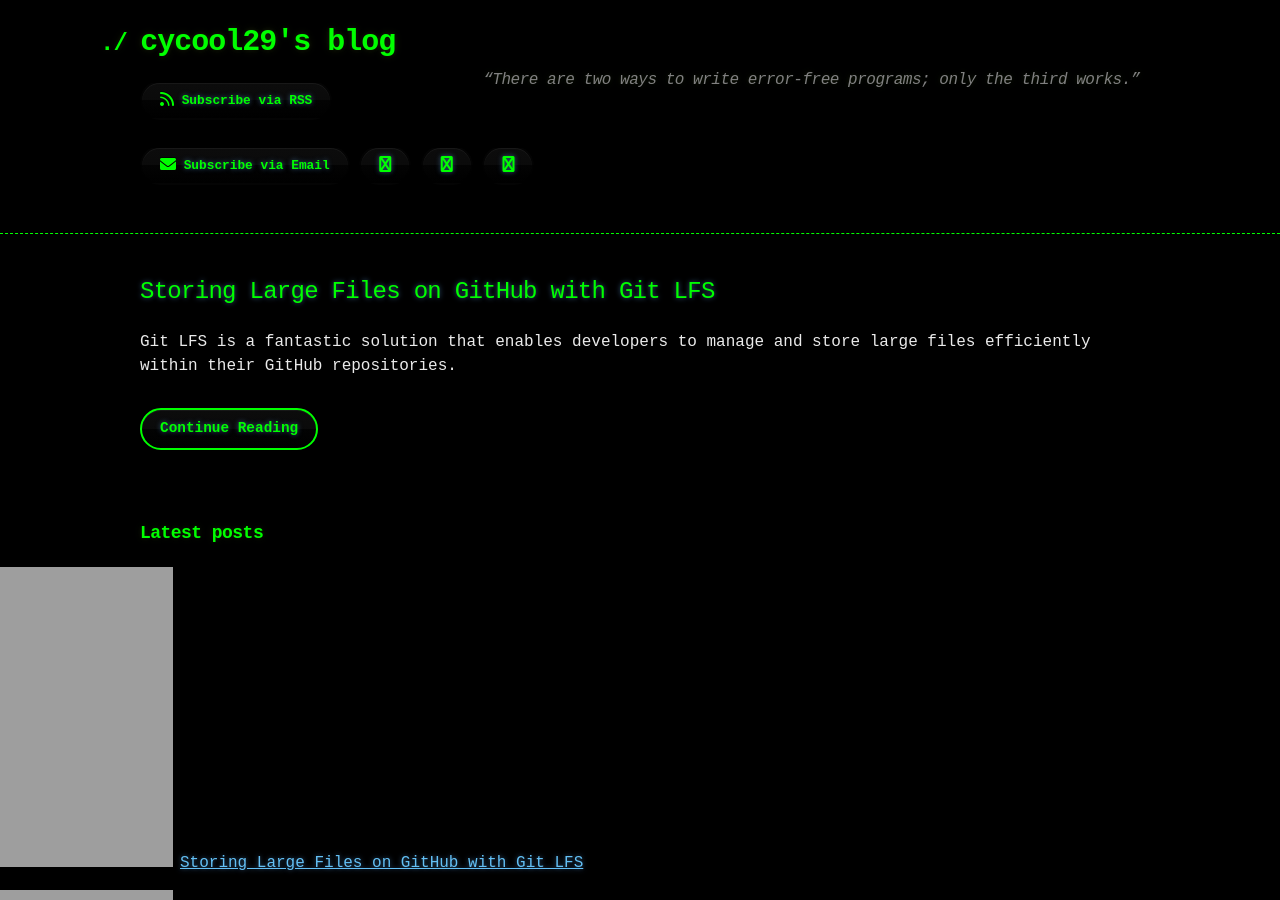
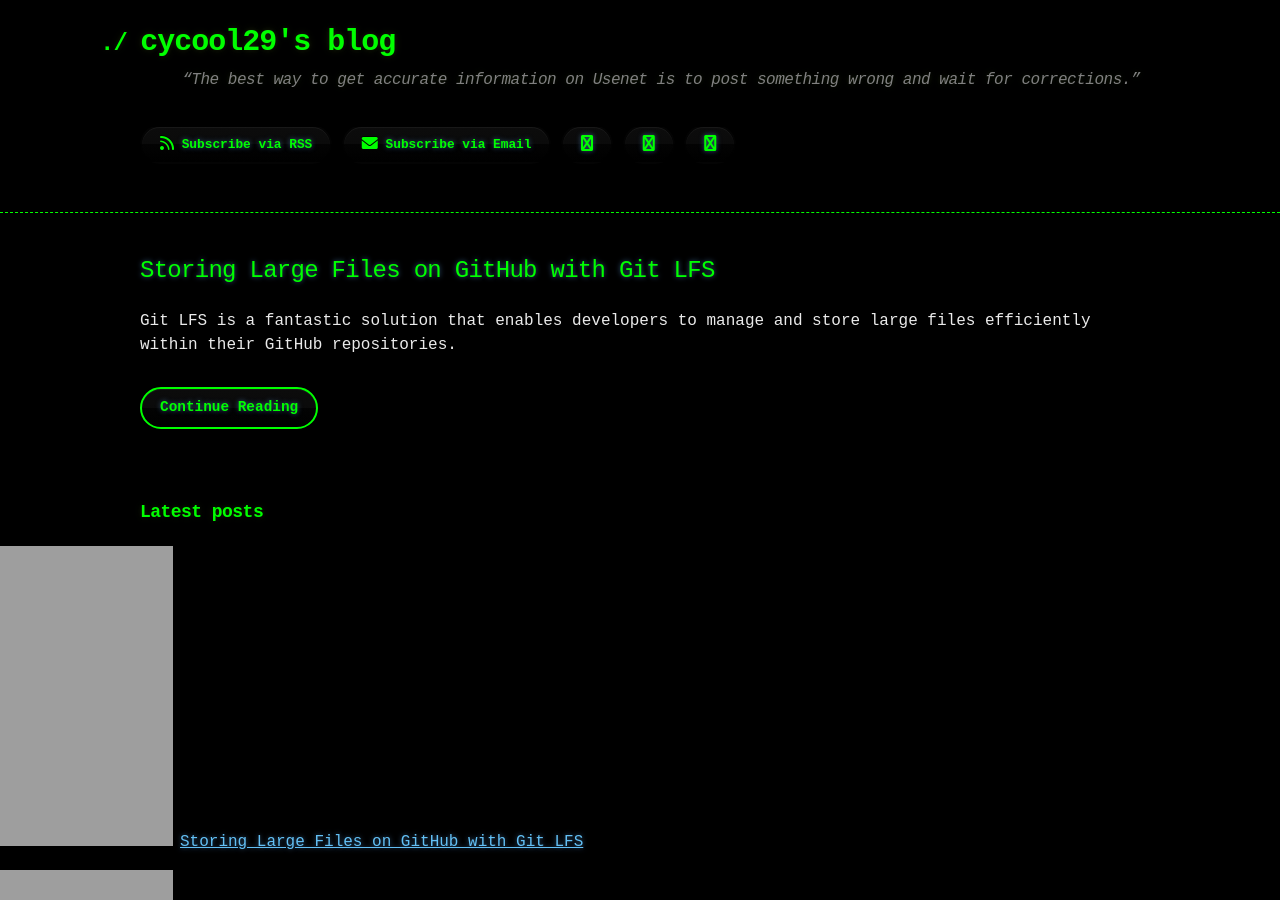
Before and after one commit to cycool29/cycool29.github.io, a Jekyll site: the page built from index.md, in a window 1280 px wide and 900 px high. Built offline with Jekyll 4.4.1, drawn with Linux system fonts in a browser that asks for light colours; a style sheet for code colours, icons or effects is not loaded.

Commit message:
Update quotes

```diff
--- a/_config.yml
+++ b/_config.yml
@@ -1,5 +1,5 @@
 title: cycool29's blog
-description: "“There are two ways to write error-free programs; only the third works.” "
+description: "“The best way to get accurate information on Usenet is to post something wrong and wait for corrections.” "
 bio: A high school student. Intermediate in Python, Git, Bash. Learning JavaScript. He/Him. "
 author: cycool29
 url: https://cycool29.github.io
```
